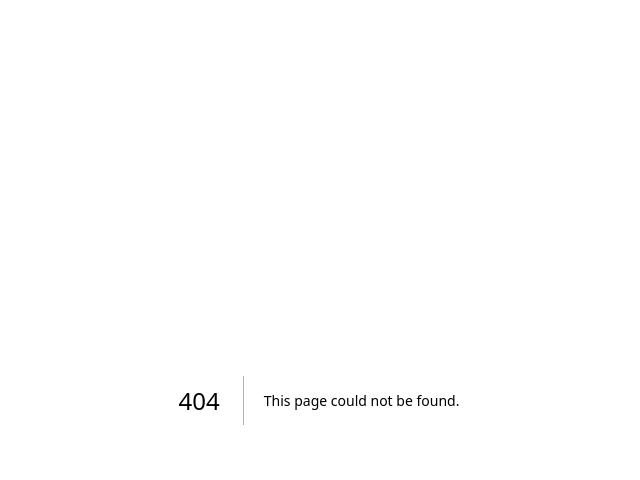
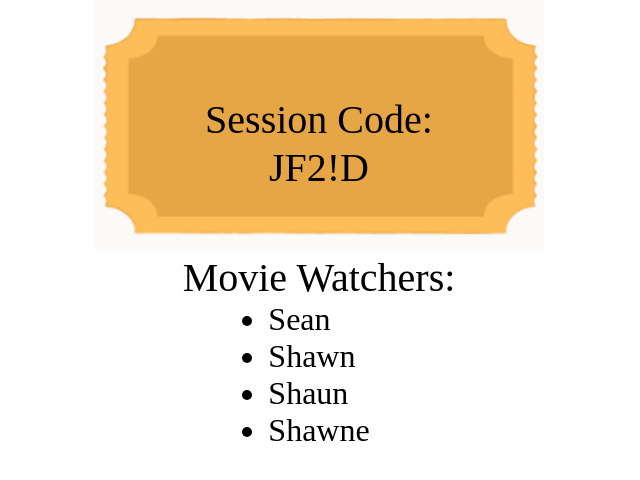
Before and after one commit to smmathen/reel-deal, a Next.js app: page /session in a window 1280 px wide. Before the commit this address had no page. Shown: the top 480 px of the page, without its empty margins (321-961 px from the left). Built offline with nearby package versions, Linux system fonts and the light colour scheme.

Commit message:
current session page

```diff
--- a/src/components/Logo.js
+++ b/src/components/Logo.js
@@ -1,4 +1,3 @@
-
 import React from "react";
 import ReelDealLogo from "../../public/ReelDeal.png";
 import Image from "next/image";
--- /dev/null
+++ b/src/components/Ticket.js
@@ -0,0 +1,18 @@
+import React from "react";
+import MovieTicket from "../../public/ticket.png";
+import Image from "next/image";
+
+function Ticket() {
+    return (
+        <div style={{ maxWidth: "50%", height: "auto"}}>
+            <Image
+                src={MovieTicket}
+                alt = "Ticket Image"
+                width = {450}
+                height = {250}
+            />
+        </div>
+    );
+}
+
+export default Ticket;
--- a/src/pages/index.js
+++ b/src/pages/index.js
@@ -7,7 +7,7 @@ const inter = Inter({ subsets: ['latin'] })
 
 export default function Home() {
   return (
-    <div className="Home" style={{ height: "100vh", display: "flex", flexDirection: "column", alignItems: "center", justifyContent: "flex-start" }}>
+    <div className="Home" style={{backgroundColor: "white", height: "100vh", display: "flex", flexDirection: "column", alignItems: "center", justifyContent: "flex-start" }}>
       {/*Logo */}
       <Logo />
       {/* Start Button */}
--- /dev/null
+++ b/src/pages/session.js
@@ -0,0 +1,28 @@
+import { Inter } from 'next/font/google'
+import styles from '@/styles/Home.module.css'
+import Ticket from '../components/Ticket'
+
+const inter = Inter({ subsets: ['latin'] })
+
+export default function Session() {
+  return (
+    <div style = {{height: "100vh", display: "flex", flexDirection: "column", alignItems: "center", justifyContent: "flex-start", backgroundColor: "white"}}>
+        <Ticket />
+        <p style = {{position: "absolute", top: "12vh", fontSize: "5vh"}}>
+            Session Code:
+        </p>
+        <p style = {{position: "absolute", top: "18vh", fontSize: "5vh"}}>
+            JF2!D
+        </p>
+        <p style = {{fontSize: "5vh"}}>
+            Movie Watchers:
+        </p>
+        <ul style = {{fontSize: "4vh"}}>
+            <li> Sean</li>
+            <li> Shawn</li>
+            <li> Shaun</li>
+            <li> Shawne</li>
+        </ul>
+    </div>
+  )
+}
```
Also changed, not shown: public/ticket.png (added).
